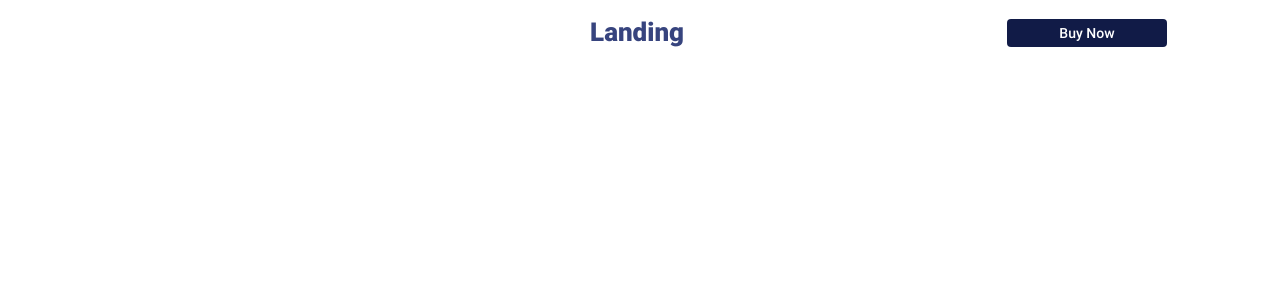
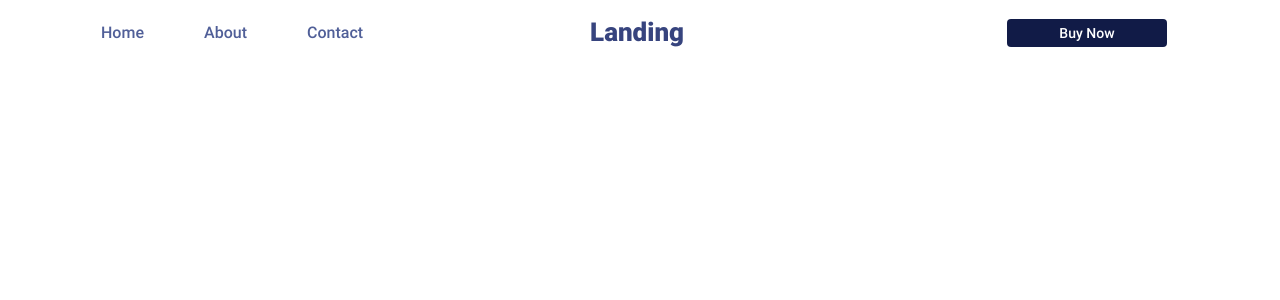
Before and after one commit to jasurumarov/landing, a React (Vite) app: page / in a window 1280 px wide. Shown: the top 300 px of the page. Built offline with nearby package versions, Linux system fonts and the light colour scheme.

Commit message:
header bug fix

```diff
--- a/src/components/header/Header.tsx
+++ b/src/components/header/Header.tsx
@@ -8,7 +8,7 @@ const Header: React.FC = () => {
     return (
         <header className='py-2 sm:py-3 bg-white'>
             <div className='max-w-[1110px] mx-auto px-4 flex items-center justify-between'>
-                <ul className={`w-full sm:w-auto bg-white flex flex-col sm:flex-row items-center sm:gap-6 md:gap-10 lg:gap-[60px] absolute sm:static z-10 left-0 top-[55px] duration-300 origin-top shadow sm:shadow-none ${toggleMenu ? 'scale-y-100' : 'scale-y-0'}`}>
+                <ul className={`w-full sm:w-auto bg-white flex flex-col sm:flex-row items-center sm:gap-6 md:gap-10 lg:gap-[60px] absolute sm:static z-10 left-0 top-[55px] duration-300 origin-top shadow sm:shadow-none sm:scale-100 ${toggleMenu ? 'scale-y-100' : 'scale-y-0'}`}>
                     <li className='py-2 border-y-2 w-full text-center sm:border-none'>
                         <a href={'#'} className='text-[#505F98] font-roboto5 hover:border-b-2 border-[#505F98] duration-75'>Home</a>
                     </li>
```
